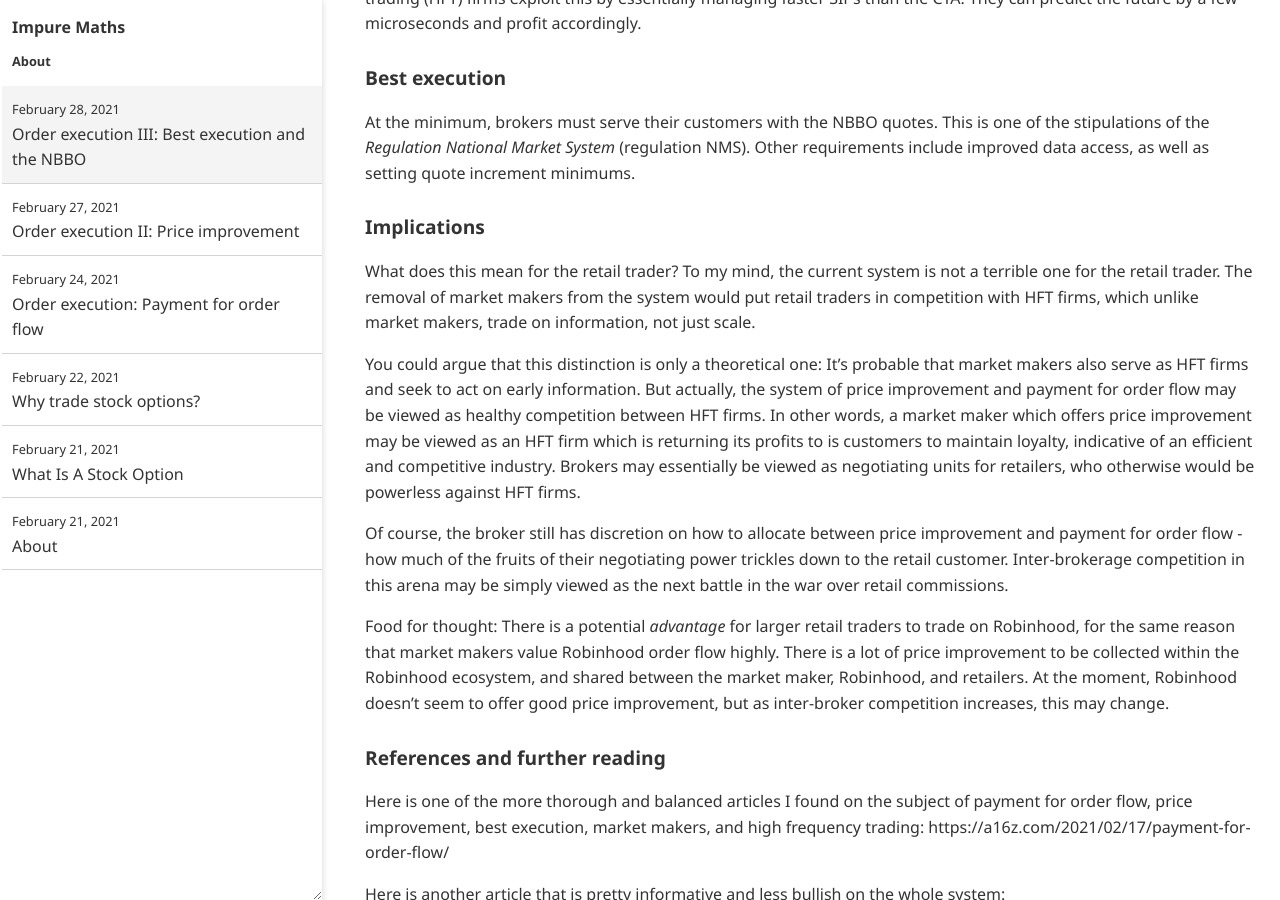
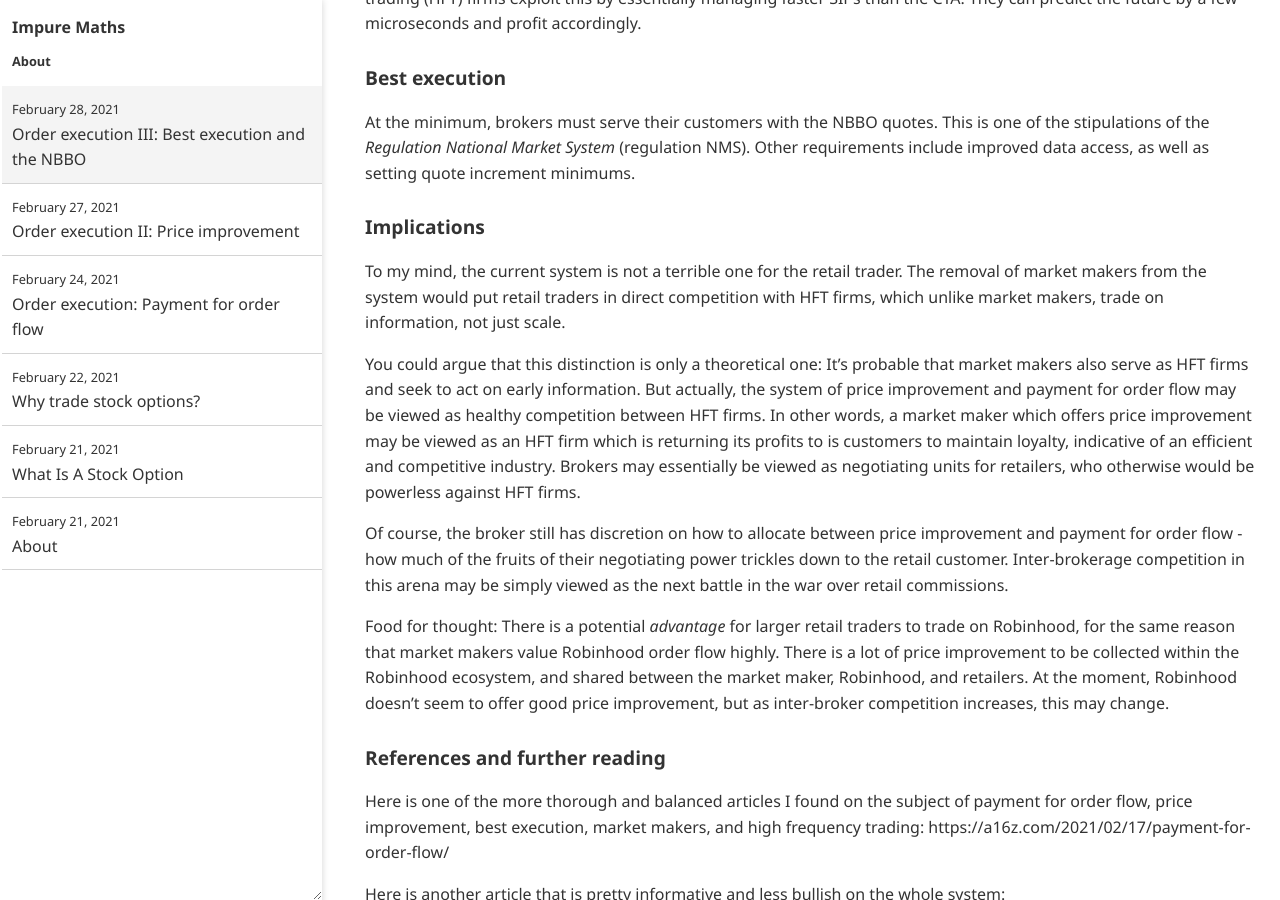
Before and after one commit to impuremaths/impuremaths.github.io, a Jekyll site: the page built from _posts/2021-02-28-order-execution-iii.md, in a window 1280 px wide and 900 px high, scrolled down 695 px. Built offline with Jekyll 4.4.1, drawn with Linux system fonts in a browser that asks for light colours.

Commit message:
Update 2021-02-28-order-execution-iii.md

```diff
--- a/_posts/2021-02-28-order-execution-iii.md
+++ b/_posts/2021-02-28-order-execution-iii.md
@@ -20,7 +20,7 @@ At the minimum, brokers must serve their customers with the NBBO quotes. This is
 
 ### Implications
 
-What does this mean for the retail trader? To my mind, the current system is not a terrible one for the retail trader. The removal of market makers from the system would put retail traders in competition with HFT firms, which unlike market makers, trade on information, not just scale.
+To my mind, the current system is not a terrible one for the retail trader. The removal of market makers from the system would put retail traders in direct competition with HFT firms, which unlike market makers, trade on information, not just scale.
 
 You could argue that this distinction is only a theoretical one: It's probable that market makers also serve as HFT firms and seek to act on early information. But actually, the system of price improvement and payment for order flow may be viewed as healthy competition between HFT firms. In other words, a market maker which offers price improvement may be viewed as an HFT firm which is returning its profits to is customers to maintain loyalty, indicative of an efficient and competitive industry. Brokers may essentially be viewed as negotiating units for retailers, who otherwise would be powerless against HFT firms.
 
```
